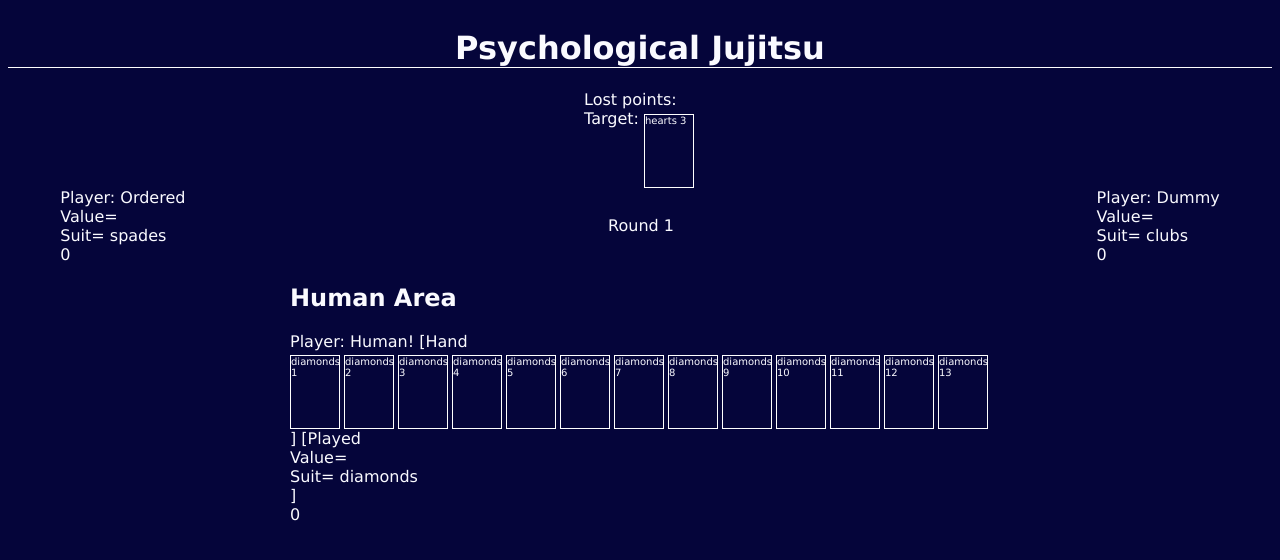
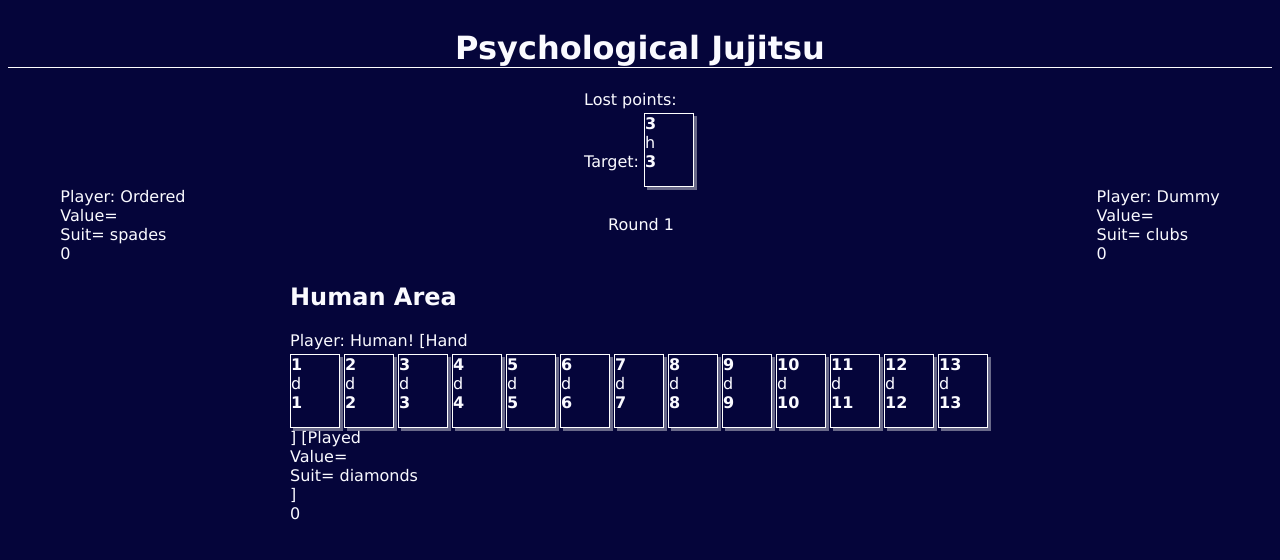
Before and after one commit to cee1904/psychological-jujitsu, a React (Vite) app: page / in a window 1280 px wide. Shown: the top 560 px of the page. Built offline with nearby package versions, Linux system fonts and the light colour scheme.

Commit message:
Mildly improved the look of the card.

```diff
--- a/src/Card.jsx
+++ b/src/Card.jsx
@@ -1,22 +1,22 @@
-import './card.css'
+import "./card.css";
 
-export const Card = ({
-  suit="heart", value=4, onClick=()=>{}
-}) => {
+export const Card = ({ suit = "heart", value = 4, onClick = () => {} }) => {
   //  if (value === "K") {
- //   value = 13;
- // } else if (value === "Q") {
-   // value = 12;
-//  } else if (value === "J") {
+  //   value = 13;
+  // } else if (value === "Q") {
+  // value = 12;
+  //  } else if (value === "J") {
   //  value = 11;
- // } else if (value === "A") {
+  // } else if (value === "A") {
   //  value = 1;
   //} else {
   //  value = value;}
 
   return (
     <div className="card" onClick={onClick}>
-      {suit} {value} {onClick}
+      <div class="num top">{value} </div>
+      <div class="value">{suit[0]}</div>
+      <div class="num bottom">{value} </div>
     </div>
-  )
-}
+  );
+};
--- a/src/card.css
+++ b/src/card.css
@@ -3,8 +3,19 @@
   width: 48px;
   height: 72px;
   display: inline-block;
-  font-size: x-small;
   margin-right: 4px;
   margin-top: 4px;
   user-select: none;
+  box-shadow: 3px 3px #fff6;
 }
+
+.num {
+  font-size: normal;
+  font-weight: bold;
+}
+.top {
+  margin-right: auto;
+}
+.bottom {
+  margin-left: auto;
+}
```
